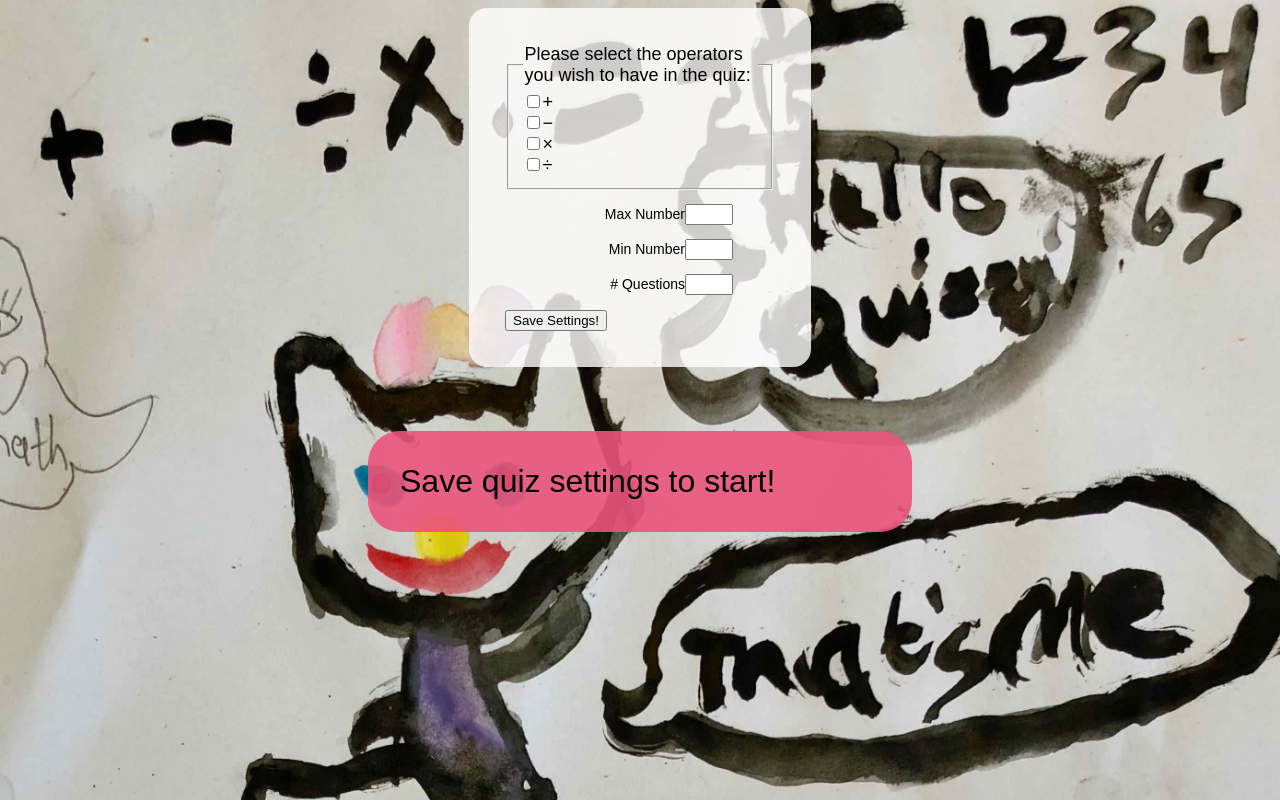
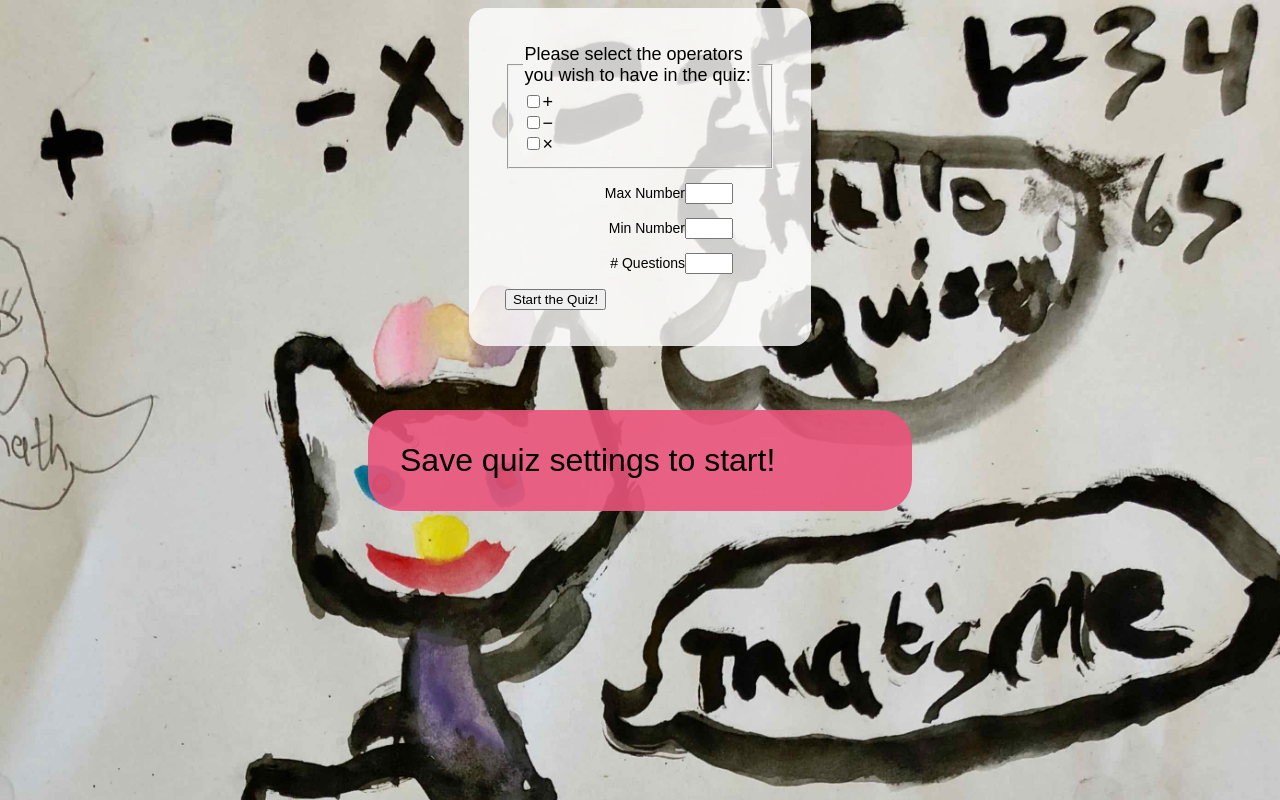
Before and after one commit to revslaughter/helloQuiz, a React app: page / in a window 1280 px wide. Built offline with nearby package versions, Linux system fonts and the light colour scheme.

Commit message:
little tweak

```diff
--- a/src/components/layout/activateButton.tsx
+++ b/src/components/layout/activateButton.tsx
@@ -4,7 +4,7 @@ function StartQuiz(props: {
   isActive: boolean;
   saveAction: () => void;
 }): JSX.Element {
-  let btnText = props.isActive ? "Reconfigure Quiz!" : "Save Settings!";
+  let btnText = props.isActive ? "Make a new Quiz!" : "Start the Quiz!";
 
   return (
     <div>
--- a/src/components/operators.ts
+++ b/src/components/operators.ts
@@ -7,7 +7,7 @@ class operatorChoice {
 const ADDITION_SYMBOL = String.fromCharCode(0x0002b);
 const SUBTRACTION_SYMBOL = String.fromCharCode(0x02212);
 const MULTIPLICATION_SYMBOL = String.fromCharCode(0x000d7);
-const DIVISION_SYMBOL = String.fromCharCode(0x000f7);
+// const DIVISION_SYMBOL = String.fromCharCode(0x000f7);
 
 const ADDITION: operatorChoice = {
   name: "Addition",
@@ -24,25 +24,25 @@ const MULTIPLICATION = {
   operChar: MULTIPLICATION_SYMBOL,
   operFunction: (x: number, y: number) => x * y
 };
-const DIVISION = {
+/* const DIVISION = {
   name: "Division",
   operChar: DIVISION_SYMBOL,
   operFunction: (x: number, y: number) => x / y
-};
+}; */
 
 let opersBySymbol: any = {};
 opersBySymbol[ADDITION_SYMBOL] = ADDITION;
 opersBySymbol[SUBTRACTION_SYMBOL] = SUBTRACTION;
 opersBySymbol[MULTIPLICATION_SYMBOL] = MULTIPLICATION;
-opersBySymbol[DIVISION_SYMBOL] = DIVISION;
+// opersBySymbol[DIVISION_SYMBOL] = DIVISION;
 
 const ALL_OPERATORS = {
   Addition: ADDITION,
   Subtraction: SUBTRACTION,
   Multiplication: MULTIPLICATION,
-  Division: DIVISION,
+  // Division: DIVISION,
   SymbolAccess: opersBySymbol,
-  items: [ADDITION, SUBTRACTION, MULTIPLICATION, DIVISION]
+  items: [ADDITION, SUBTRACTION, MULTIPLICATION /* , DIVISION */]
 };
 
 export default ALL_OPERATORS;
@@ -51,6 +51,6 @@ export {
   ADDITION,
   SUBTRACTION,
   MULTIPLICATION,
-  DIVISION,
+  // DIVISION,
   ALL_OPERATORS
 };
```
